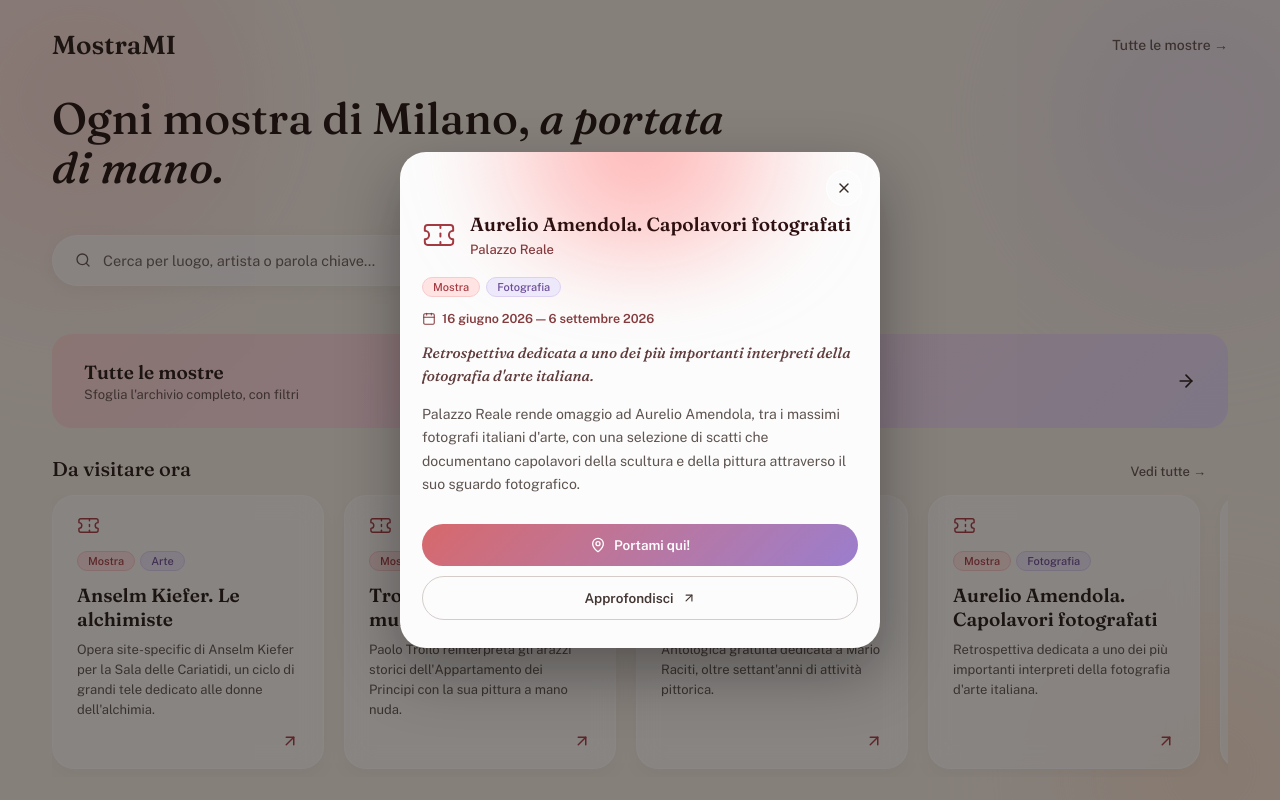
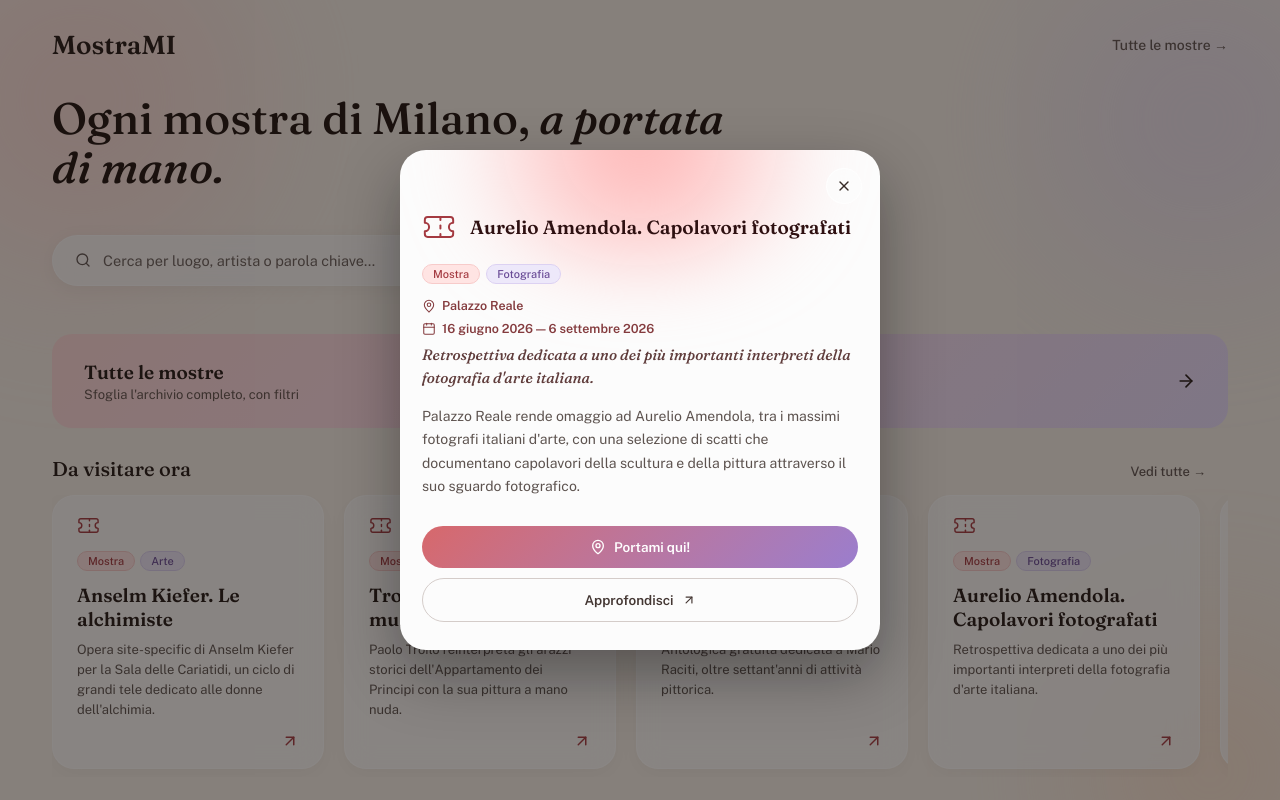
Before and after one commit to frafenaroli/mostraMI, a React (Vite) app: page /#/mostra/amendola-capolavori-fotografati-palazzo-reale in a window 1280 px wide. Shown: the top 800 px of the page. Built offline with nearby package versions, Linux system fonts and the light colour scheme.

Commit message:
Popup: move venue above the date with a pin icon
The venue moves out of the title block and now sits right above the date
range as its own meta row, marked with a map-pin icon (the date keeps its
calendar / infinity icon). Still hidden when it would just repeat the
title.

```diff
--- a/src/pages/ExhibitModal.jsx
+++ b/src/pages/ExhibitModal.jsx
@@ -56,12 +56,7 @@ export default function ExhibitModal() {
 
         <div className={styles.titleRow}>
           <LuogoIcon luogo={exhibit.luogo} size={34} strokeWidth={1.4} />
-          <div>
-            <div className={styles.name} style={{ color: `oklch(22% 0.05 ${hue})` }}>{exhibit.name}</div>
-            {exhibit.sede !== exhibit.name && (
-              <div className={styles.sede} style={{ color: `oklch(45% 0.1 ${hue})` }}>{exhibit.sede}</div>
-            )}
-          </div>
+          <div className={styles.name} style={{ color: `oklch(22% 0.05 ${hue})` }}>{exhibit.name}</div>
         </div>
 
         <div className={styles.content}>
@@ -71,7 +66,14 @@ export default function ExhibitModal() {
             ))}
           </div>
 
-          <div className={styles.dateRow} style={{ color: `oklch(45% 0.1 ${hue})` }}>
+          {exhibit.sede !== exhibit.name && (
+            <div className={styles.metaRow} style={{ color: `oklch(45% 0.1 ${hue})` }}>
+              <Icon name="mapPin" size={14} strokeWidth={1.8} />
+              {exhibit.sede}
+            </div>
+          )}
+
+          <div className={styles.metaRow} style={{ color: `oklch(45% 0.1 ${hue})` }}>
             <Icon name={exhibit.isPermanent ? 'mostra-permanente' : 'calendar'} size={14} strokeWidth={1.8} />
             {exhibit.dateRangeLabel}
           </div>
--- a/src/pages/ExhibitModal.module.css
+++ b/src/pages/ExhibitModal.module.css
@@ -53,11 +53,6 @@
   color: var(--color-text);
 }
 
-.sede {
-  font: 500 13px var(--font-sans);
-  margin-top: 5px;
-}
-
 .content {
   position: relative;
   padding: 20px 22px 28px;
@@ -70,13 +65,17 @@
   flex-wrap: wrap;
 }
 
-.dateRow {
+.metaRow {
   display: flex;
   align-items: center;
   gap: 6px;
-  margin-bottom: 16px;
+  margin-bottom: 8px;
   font: 600 12.5px var(--font-sans);
   color: var(--color-text);
+}
+
+.metaRow:last-of-type {
+  margin-bottom: 16px;
 }
 
 .descBreve {
```
